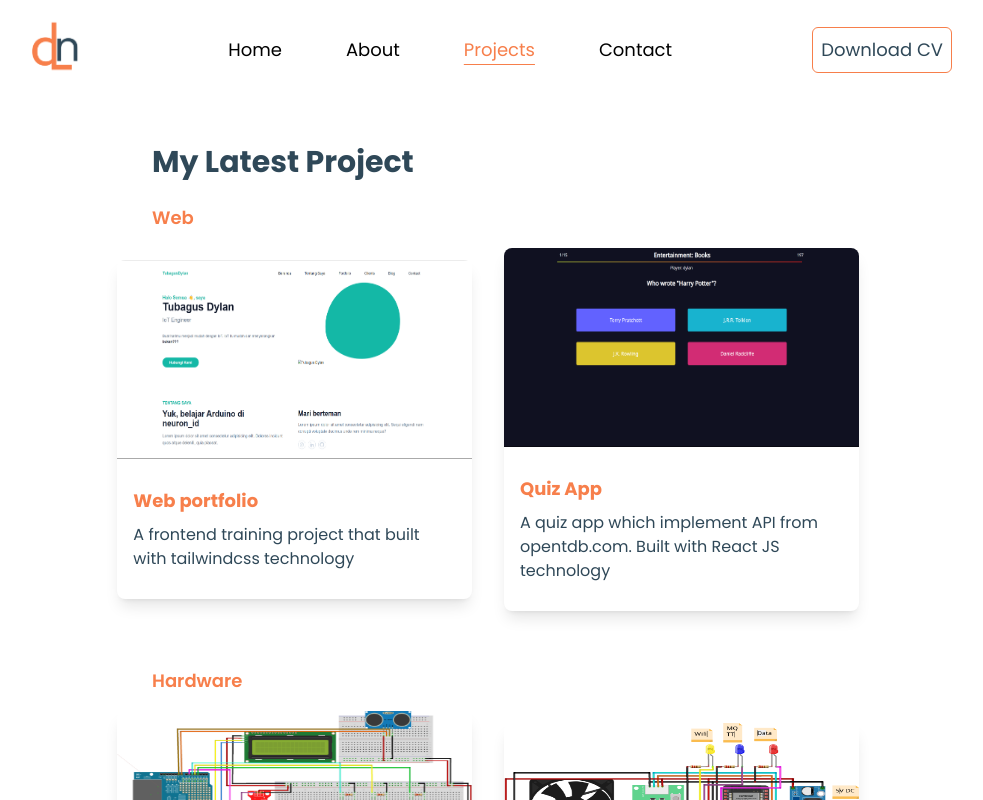
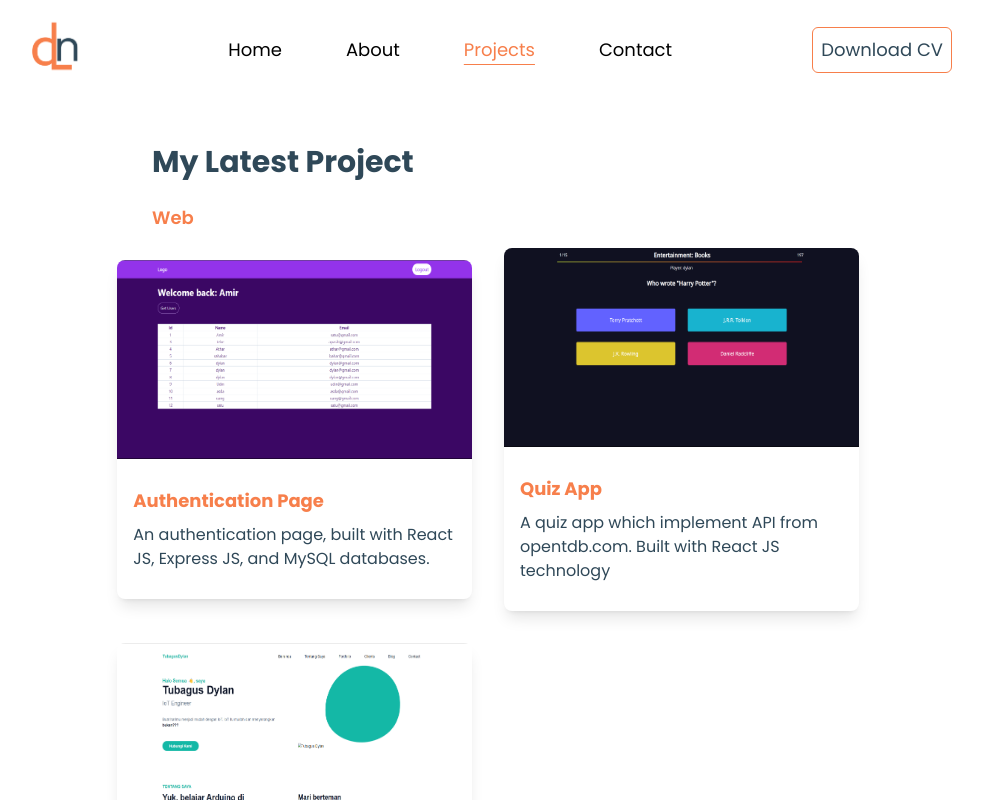
Before and after one commit to tubagusdylan/portfolio-web, a React (Vite) app: page /projects in a window 1280 px wide. Shown: the top 800 px of the page, without its empty margins (152-1135 px from the left). Built offline with nearby package versions, Linux system fonts and the light colour scheme.

Commit message:
add new project

```diff
--- a/index.html
+++ b/index.html
@@ -3,6 +3,7 @@
   <head>
     <meta charset="UTF-8" />
     <meta name="viewport" content="width=device-width, initial-scale=1.0" />
+    <link rel="icon" type="png" href="/src/img/logo.png" />
     <title>Dylan</title>
     <link rel="preconnect" href="https://fonts.googleapis.com" />
     <link rel="preconnect" href="https://fonts.gstatic.com" crossorigin />
--- a/src/components/Sosmed.jsx
+++ b/src/components/Sosmed.jsx
@@ -4,22 +4,22 @@ export const Sosmed = () => {
   return (
     <>
       <div className="bg-white shadow-md p-2 rounded-full hover:-translate-y-2 transition ease-in-out duration-500">
-        <a href="#" target="_blank">
+        <a href="https://www.instagram.com/tubagusdylan/" target="_blank" rel="noreferrer">
           <FaInstagram size={30} className="text-tertiary" />
         </a>
       </div>
       <div className="bg-white shadow-md p-2 rounded-full hover:-translate-y-2 transition ease-in-out duration-500">
-        <a href="#" target="_blank">
+        <a href="https://www.linkedin.com/in/tubagusdylan" target="_blank" rel="noreferrer">
           <FaLinkedin size={30} className="text-tertiary" />
         </a>
       </div>
       <div className="bg-white shadow-md p-2 rounded-full hover:-translate-y-2 transition ease-in-out duration-500">
-        <a href="#" target="_blank">
+        <a href="https://github.com/tubagusdylan" target="_blank" rel="noreferrer">
           <FaGithub size={30} className="text-tertiary" />
         </a>
       </div>
       <div className="bg-white shadow-md p-2 rounded-full hover:-translate-y-2 transition ease-in-out duration-500">
-        <a href="#" target="_blank">
+        <a href="https://www.tiktok.com/@tubagusdylan" target="_blank" rel="noreferrer">
           <FaTiktok size={30} className="text-tertiary" />
         </a>
       </div>
--- a/src/pages/Projects.jsx
+++ b/src/pages/Projects.jsx
@@ -2,6 +2,7 @@ import { ProjectWrap } from "../components/ProjectWrap";
 import { motion } from "framer-motion";
 import project1 from "../img/project1.png";
 import project2 from "../img/project2.png";
+import project3 from "../img/project3.png";
 import hardware_1 from "../img/hardware_1.png";
 import hardware_2 from "../img/hardware_2.png";
 
@@ -35,12 +36,15 @@ export const Projects = () => {
           My Latest Project
         </motion.h1>
         <h2 className="text-secondary font-semibold text-lg xl:pl-32">Web</h2>
-        <motion.div className="w-full xl:w-10/12 xl:mx-auto gap-3 lg:gap-0 flex flex-wrap mb-10 justify-center items-center" variants={container} initial="hidden" animate="visible" transition={{ type: "spring", duration: 2 }}>
-          <ProjectWrap source={project1} title={"Web portfolio"} href={"https://tubagusdylan.github.io/portfolio-tailwindcss/"}>
-            A frontend training project that built with tailwindcss technology
+        <motion.div className="w-full xl:w-10/12 xl:mx-auto gap-3 lg:gap-0 flex flex-wrap mb-10 items-center" variants={container} initial="hidden" animate="visible" transition={{ type: "spring", duration: 2 }}>
+          <ProjectWrap source={project3} title={"Authentication Page"} href={"https://github.com/tubagusdylan/jwt-auth"}>
+            An authentication page, built with React JS, Express JS, and MySQL databases.
           </ProjectWrap>
           <ProjectWrap source={project2} title={"Quiz App"} href={"https://quiz-app-v1-reactjs.vercel.app/"}>
             A quiz app which implement API from opentdb.com. Built with React JS technology
+          </ProjectWrap>
+          <ProjectWrap source={project1} title={"Web portfolio"} href={"https://tubagusdylan.github.io/portfolio-tailwindcss/"}>
+            A frontend training project that built with tailwindcss technology
           </ProjectWrap>
         </motion.div>
         <h2 className="text-secondary font-semibold text-lg xl:pl-32">Hardware</h2>
```
Also changed, not shown: src/img/project3.png (added).
